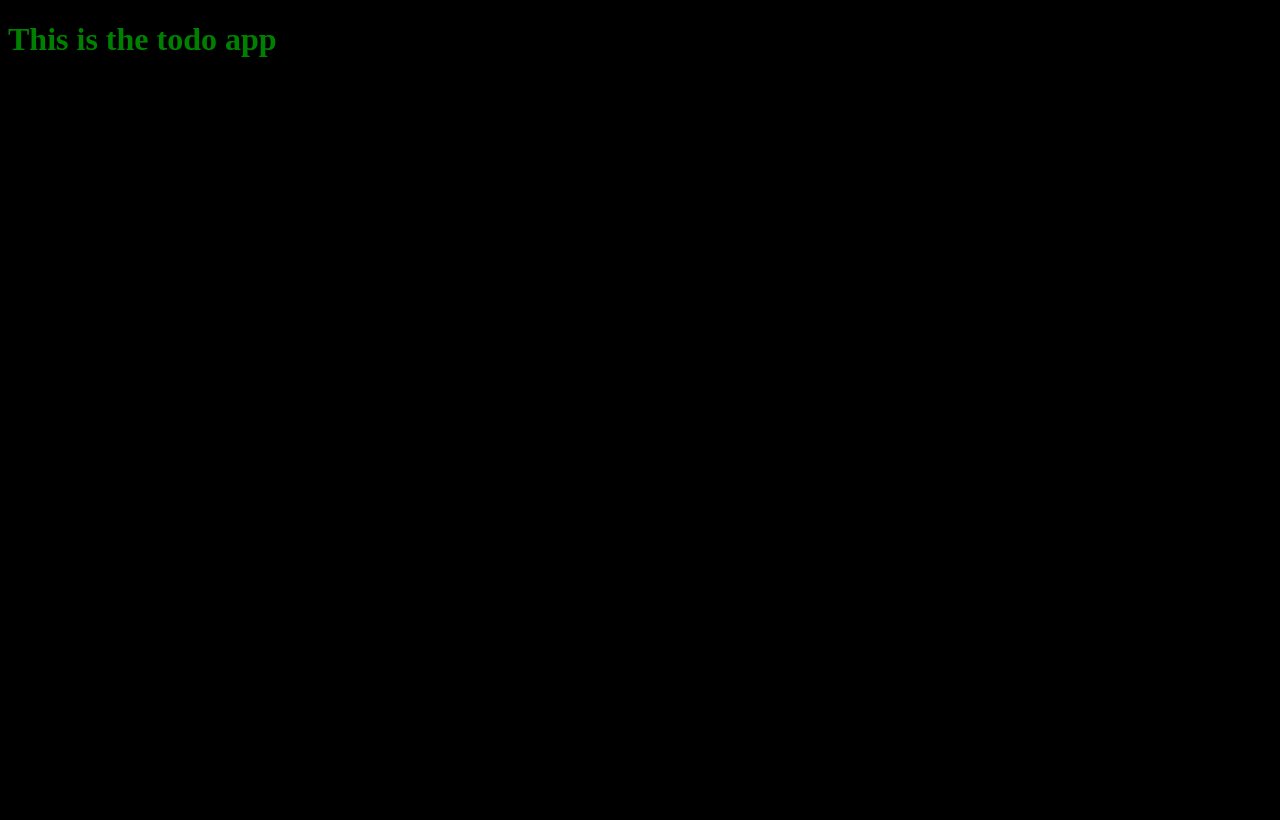
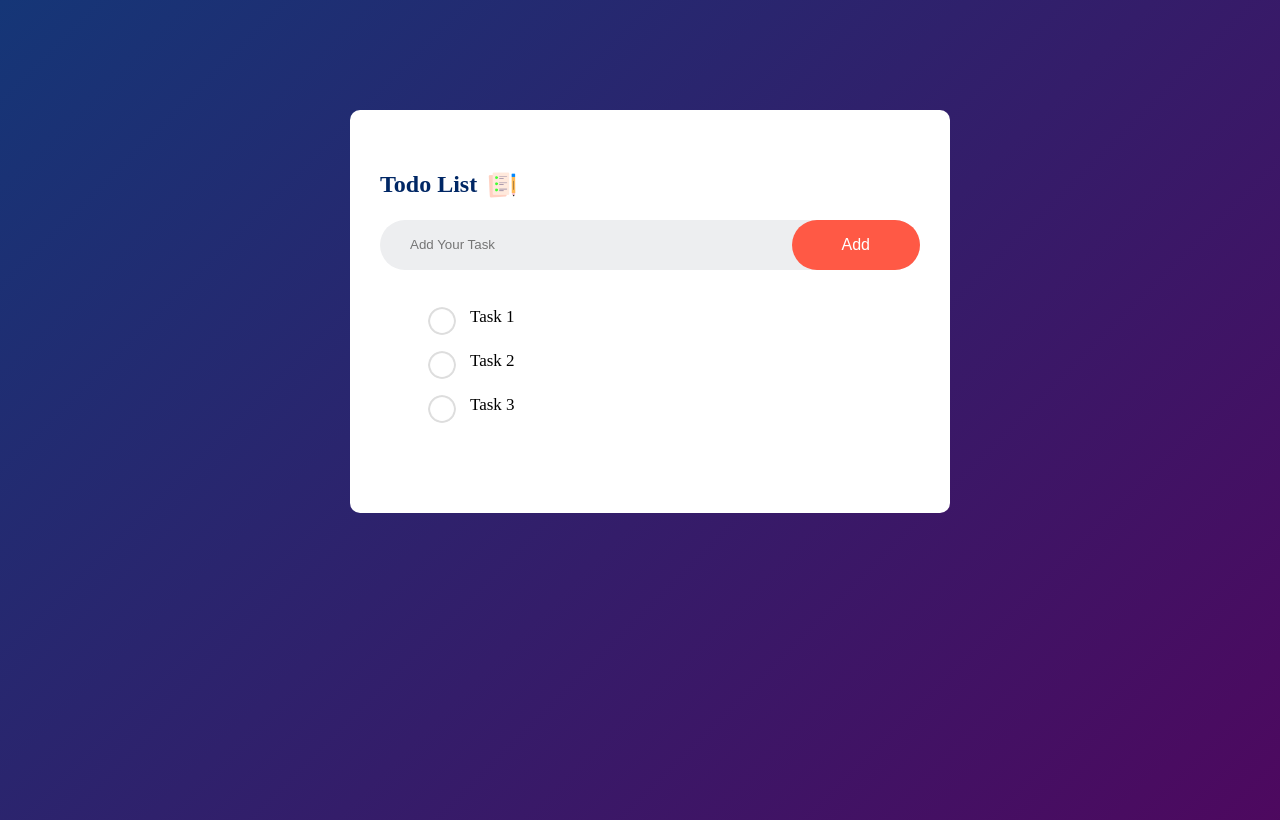
Before and after one commit to karthickprabakaran/HTML-CSS-JS-practice, a plain HTML site: page todo/index.html in a window 1280 px wide. Drawn offline with Linux system fonts and the light colour scheme.

Commit message:
added the input, heading and the buttons and styled them

```diff
--- a/todo/index.html
+++ b/todo/index.html
@@ -10,13 +10,24 @@
 
 <body>
 
-  <div>
-    <h1 class="Heading">This is the todo app</h1>
+  <div class="container">
+    <div class="todo">
+
+      <h2> Todo List <img src="images/icon.png" alt=""></h2>
+      <div class="row">
+        <input type="text" id="input-box" placeholder="Add Your Task">
+        <button type="submit"> Add</button>
+      </div>
+      <ul id="list-container">
+        <li>Task 1</li>
+        <li>Task 2</li>
+        <li>Task 3</li>
+      </ul>
+    </div>
+
   </div>
 
-</body>
-
-<script src="./index.js"></script>
+  <script src="./index.js"></script>
 
 
 </html>
--- a/todo/style.css
+++ b/todo/style.css
@@ -1,8 +1,89 @@
 body {
-  background-color: black;
+  margin: 0%;
+  padding: 0%;
 }
 
-.heading {
-  justify-content: center;
+
+.container {
+  width: 100%;
+  min-height: 100vh;
+  background: linear-gradient(135deg, #153677, #4e085f);
+  padding: 10px;
+}
+
+
+.todo {
+  width: 100%;
+  max-width: 540px;
+  background: #fff;
+  margin: 100px auto 20px;
+  padding: 40px 30px 70px;
+  border-radius: 10px;
+}
+
+.todo h2 {
+  color: #002765;
+  display: flex;
   align-items: center;
+  margin-bottom: 20px;
 }
+
+.todo img {
+  width: 30px;
+  margin-left: 10px;
+}
+
+.row {
+  display: flex;
+  align-items: center;
+  justify-content: space-between;
+  background: #edeef0;
+  border-radius: 30px;
+  padding-left: 20px;
+  margin-bottom: 25px;
+}
+
+input {
+  flex: 1;
+  outline: none;
+  border: none;
+  background: transparent center;
+  padding: 10px;
+  font-weight: 14px;
+}
+
+button {
+  border: none;
+  outline: none;
+  padding: 16px 50px;
+  background: #ff5945;
+  color: #fff;
+  font-size: 16px;
+  cursor: pointer;
+  border-radius: 40px;
+}
+
+ul li {
+  list-style: none;
+  font-size: 17px;
+  padding: 12px 8px 12px 50px;
+  user-select: none;
+  cursor: pointer;
+  position: relative;
+}
+
+
+ul li::before {
+
+  content: '';
+  position: absolute;
+  height: 28px;
+  width: 28px;
+  border-radius: 50%;
+  background-image: url(images/unchecked.png);
+  background-size: cover;
+  background-position: center;
+  top: 12px;
+  left: 8px;
+
+}
```
Also changed, not shown: images/checked.png (added), images/icon.png (added), images/unchecked.png (added), todo/images/checked.png (added), todo/images/icon.png (added), todo/images/unchecked.png (added).
